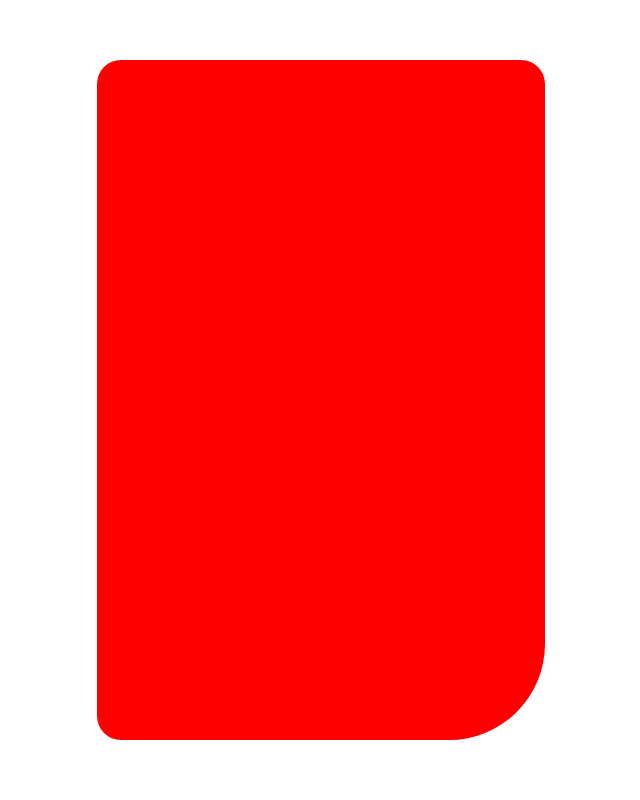
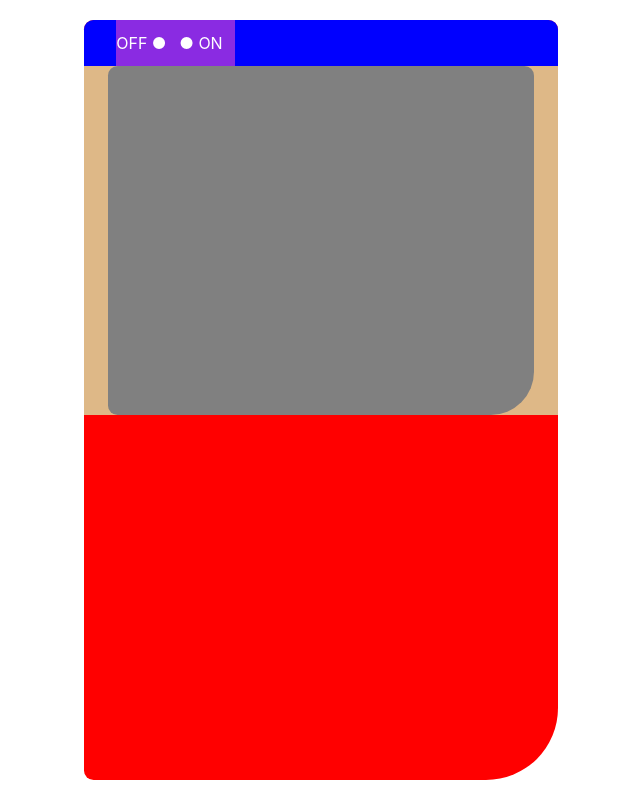
Before and after one commit to xIMet3/gameBoyReact, a React (Vite) app: page / in a window 1280 px wide. Shown: the whole page, without its empty margins (319-959 px from the left). Built offline with nearby package versions, Linux system fonts and the light colour scheme.

Commit message:
[feat]Creation of the upper border with the ON OFF and delimited the upper part containing the screen. Also delimited the screen. // Creacion del borde superior con el ON OFF y delimitada la parte alta que contiene la pantalla. Tambien delimitada la pantalla.

```diff
--- a/src/Common/Consola/Consola.css
+++ b/src/Common/Consola/Consola.css
@@ -1,7 +1,53 @@
 .cuerpoConsola {
-    height: 85vh;
-    width: 35vw;
-    background-color: red;
-    border-radius: 1.5em;
-    border-bottom-right-radius: 6em;
+  height: 95vh;
+  width: 37vw;
+  background-color: red;
+  border-radius: 0.6em;
+  border-bottom-right-radius: 4.5em;
+
+  @media (max-width: 768px) {
+    height: 98vh;
+    width: 98vw;
+  }
 }
+
+.bordeArriba {
+    width: 100%;
+    height: 6%;
+    background-color: blue;
+    border-top-right-radius: 0.6em;
+    border-top-left-radius: 0.6em;
+}
+
+.onOff {
+    height: 100%;
+    width: 25%;
+    background-color: blueviolet;
+    color: white;
+    display: flex;
+    align-items: center;
+    margin-left: 2em;
+
+}
+
+.on {
+    margin-left: 0.8em;
+}
+
+.partePantalla {
+    background-color: burlywood;
+    height: 46%;
+    width: 100%;
+    display: flex;
+    justify-content: center;
+    align-items: center;
+
+}
+
+.pantallaExterior {
+    background-color: grey;
+    height: 100%;
+    width: 90%;
+    border-radius: 0.6em;
+    border-bottom-right-radius: 2.7em;
+}
--- a/src/Common/Consola/Consola.jsx
+++ b/src/Common/Consola/Consola.jsx
@@ -4,6 +4,23 @@ import './Consola.css';
 export const Consola = () => {
     return (
         <div className="cuerpoConsola">
+            <div className="bordeArriba">
+                <div className="onOff">
+                    <div className="off">
+                        OFF ●
+                    </div>
+                    <div className="on">
+                    ● ON
+                    </div>
+
+                </div>
+            </div>
+            <div className="partePantalla">
+                <div className="pantallaExterior">
+
+                </div>
+
+            </div>
 
         </div>
 
```
